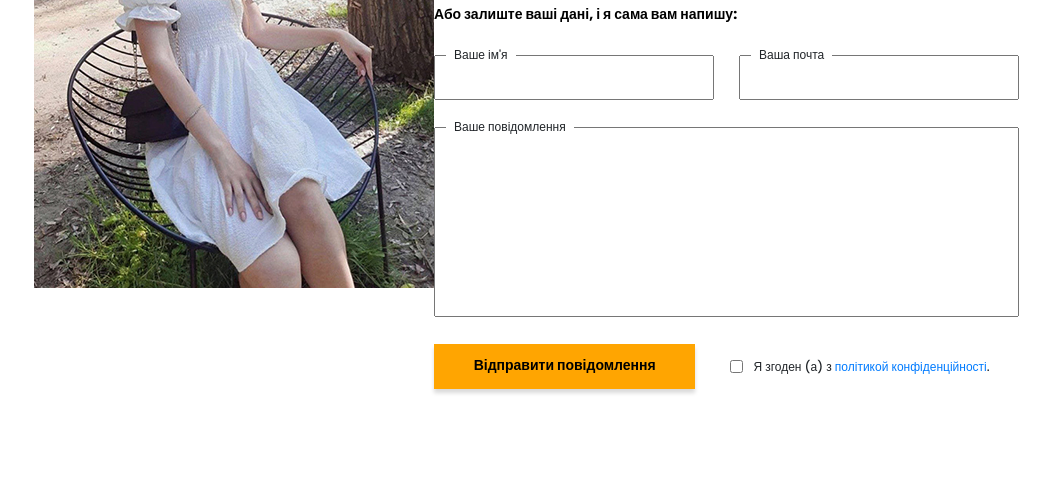
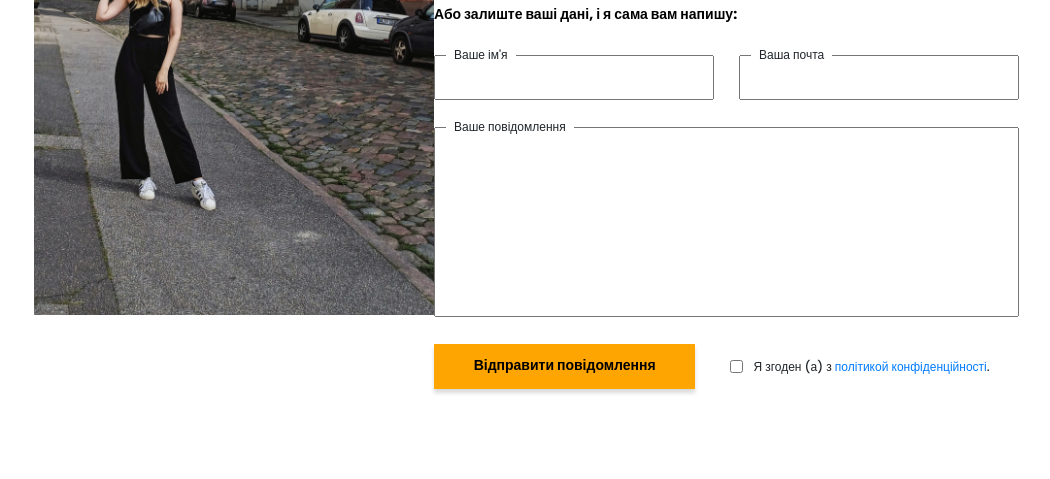
Before and after one commit to NataliaPanchenko/portfolio.github.io, a plain HTML site: page index.html in a window 1280 px wide. Shown: the part 4905-5384 px from the top of the page, without its empty margins (178-1228 px from the left). Drawn offline with Linux system fonts and the light colour scheme.

Commit message:
photo call

```diff
--- a/index.html
+++ b/index.html
@@ -387,7 +387,7 @@
     <section class="contacts" id="contacts">
         <div class="container">
             <div class="contacts__wrapper">
-                <div class="contacts__photo"><img src="img/main_photo.jpg" alt="photo"></div>
+                <div class="contacts__photo"><img src="img/main_photo_call.jpg" alt="photo"></div>
                 <div class="contacts__descr">
                     <h2 class="title title_fz16 contacts__title">Контакти</h2>
                     <div class="title title_fz36 contacts__subtitle">Зв'яжіться зі мною</div>
```
Also changed, not shown: img/main_photo_call.jpg (added), img/photo_2022-03-29_19-47-27.jpg (deleted).
